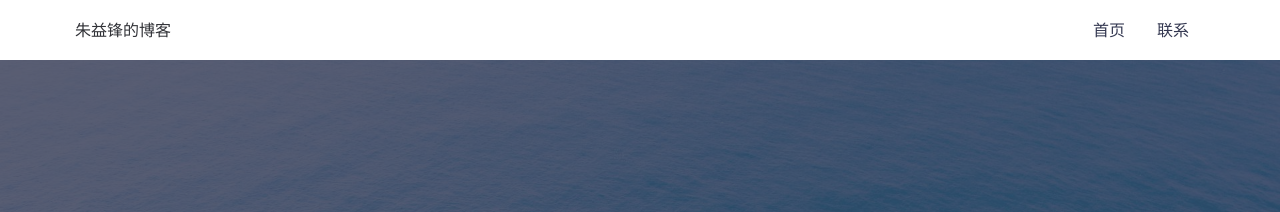
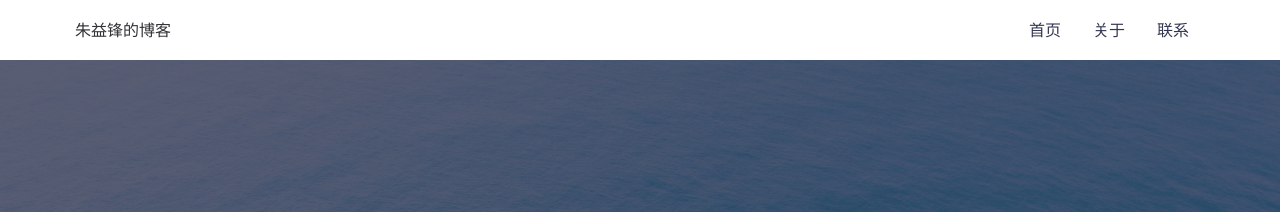
Before and after one commit to zyfilife/zyfilife.github.io, a Jekyll site: the page built from index.md, in a window 1280 px wide. Shown: the top 212 px of the page. Built offline with Jekyll 4.4.1, drawn with Linux system fonts in a browser that asks for light colours.

Commit message:
Revert "删除关于"
This reverts commit 13834435cc4c2432c23dff754203ca5ea0847f83.

```diff
--- a/_includes/header.html
+++ b/_includes/header.html
@@ -7,6 +7,7 @@
       <nav class="header__links">
         <div class="container header__links-wrapper">
           <a class="header__link" href="{{ '/' | relative_url }}" itemprop="url"><span itemprop="name">首页</span></a>
+          <a class="header__link" href="{{ '/about' | relative_url }}" itemprop="url"><span itemprop="name">关于</span></a>
           <a class="header__link" href="{{ '/contact' | relative_url }}" itemprop="url">
             <span itemprop="name">联系</span>
           </a>
```
